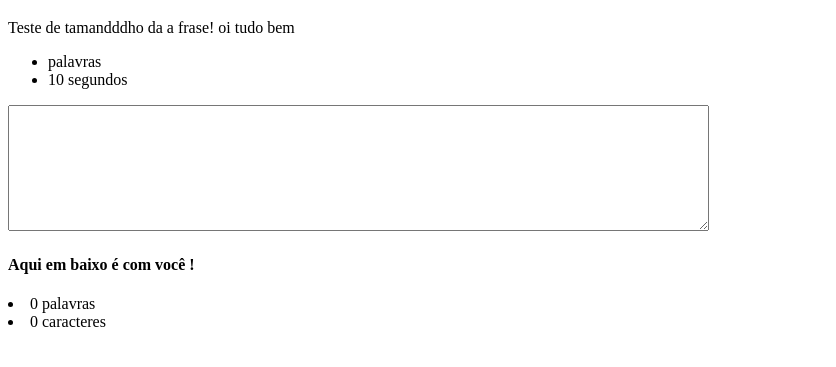
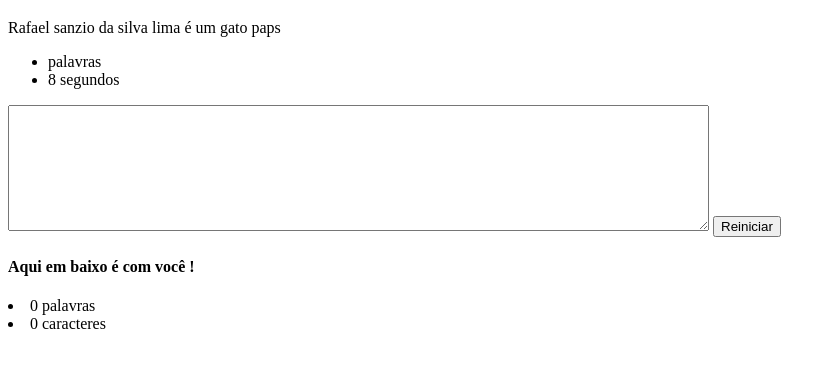
Before and after one commit to RafaelSanzio0/CURSO-JQUERY, a plain HTML site: page alura-typer/public/principal.html in a window 1280 px wide. Shown: the part 61-428 px from the top of the page, without its empty margins (0-836 px from the left). Drawn offline with Linux system fonts and the light colour scheme.

Commit message:
Add files via upload
altera principal

```diff
--- a/alura-typer/public/principal.html
+++ b/alura-typer/public/principal.html
@@ -7,17 +7,18 @@
 </head>
 <body>
     <h1>Alura Typer</h1>
-    <p class="frase">Teste de tamandddho da a frase! oi tudo bem</p>
+    <p class="frase">Rafael sanzio da silva lima é um gato paps</p>
 
     <ul class="informacoes">
         <li><span id ="tamanho-frase"></span> palavras</li>
-        <li><span id="tempo-digitacao">10</span> segundos</li>
+        <li><span id="tempo-digitacao">8</span> segundos</li>
     </ul>
 
     <script src="js/jquery.js"></script>
     <script src="js/main.js"></script>
 
     <textarea class="campo-digitacao" rows="8" cols="85"></textarea>
+    <button id="reincia-jogo">Reiniciar</button>
 
     <h4>Aqui em baixo é com você !</h4>
     <li><span id="contador-palavras">0</span> palavras</li>
```
